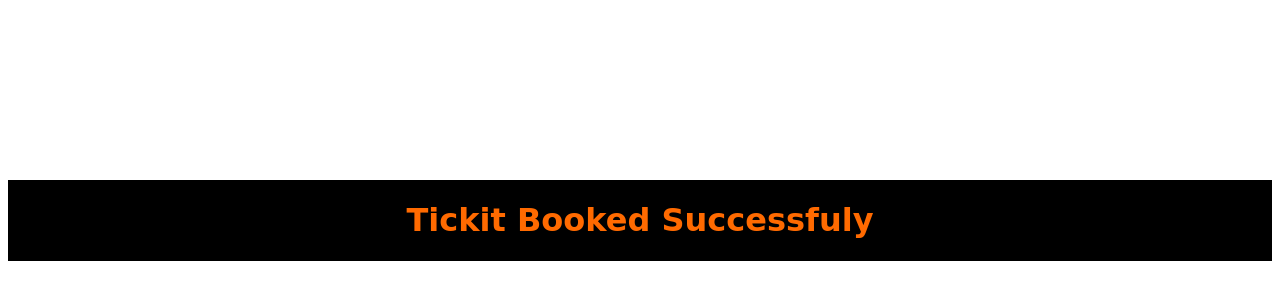
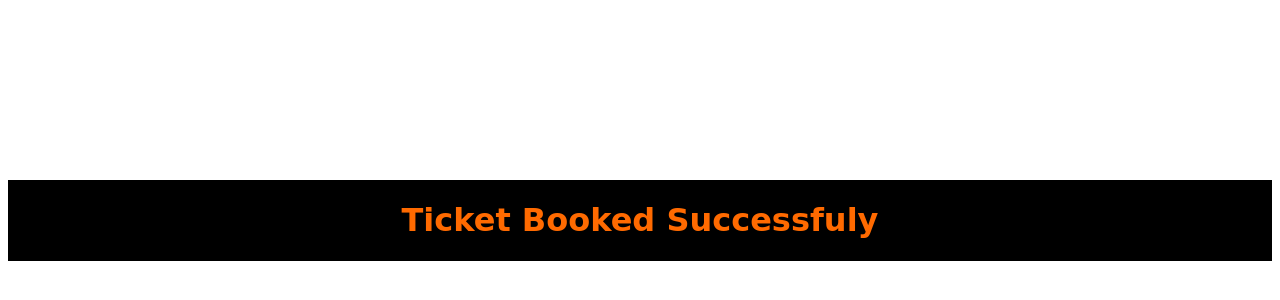
Before and after one commit to Niranjan-git2213/Caravan_trips, a plain HTML site: page msg.html in a window 1280 px wide. Shown: the part 120-420 px from the top of the page. Drawn offline with Linux system fonts and the light colour scheme.

Commit message:
Update msg.html

```diff
--- a/msg.html
+++ b/msg.html
@@ -20,6 +20,6 @@
     </style>
 </head>
 <body>
-    <div class="container"><h1>Tickit Booked Successfuly</h1></div>
+    <div class="container"><h1>Ticket Booked Successfuly</h1></div>
 </body>
 </html>
```
